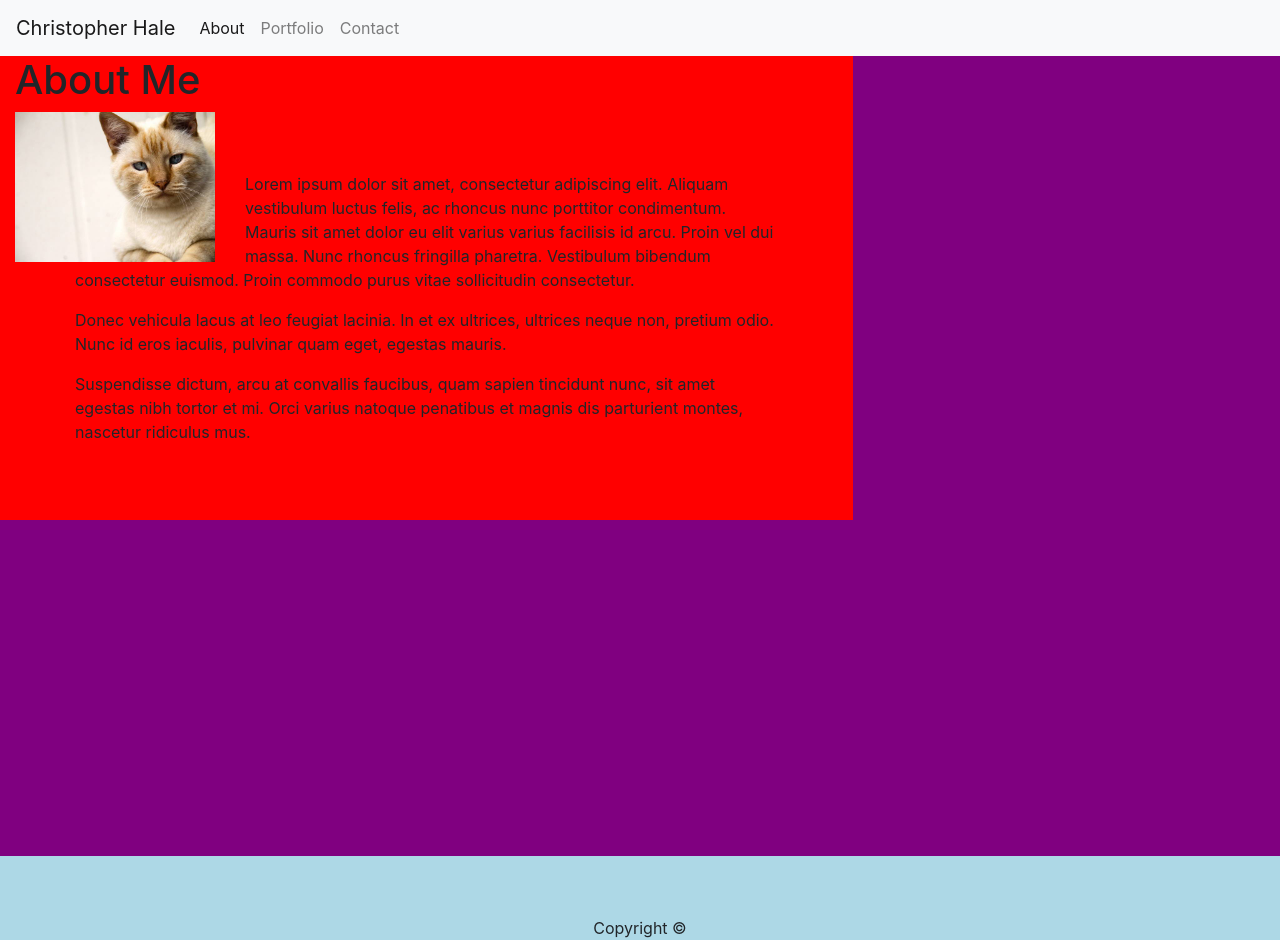
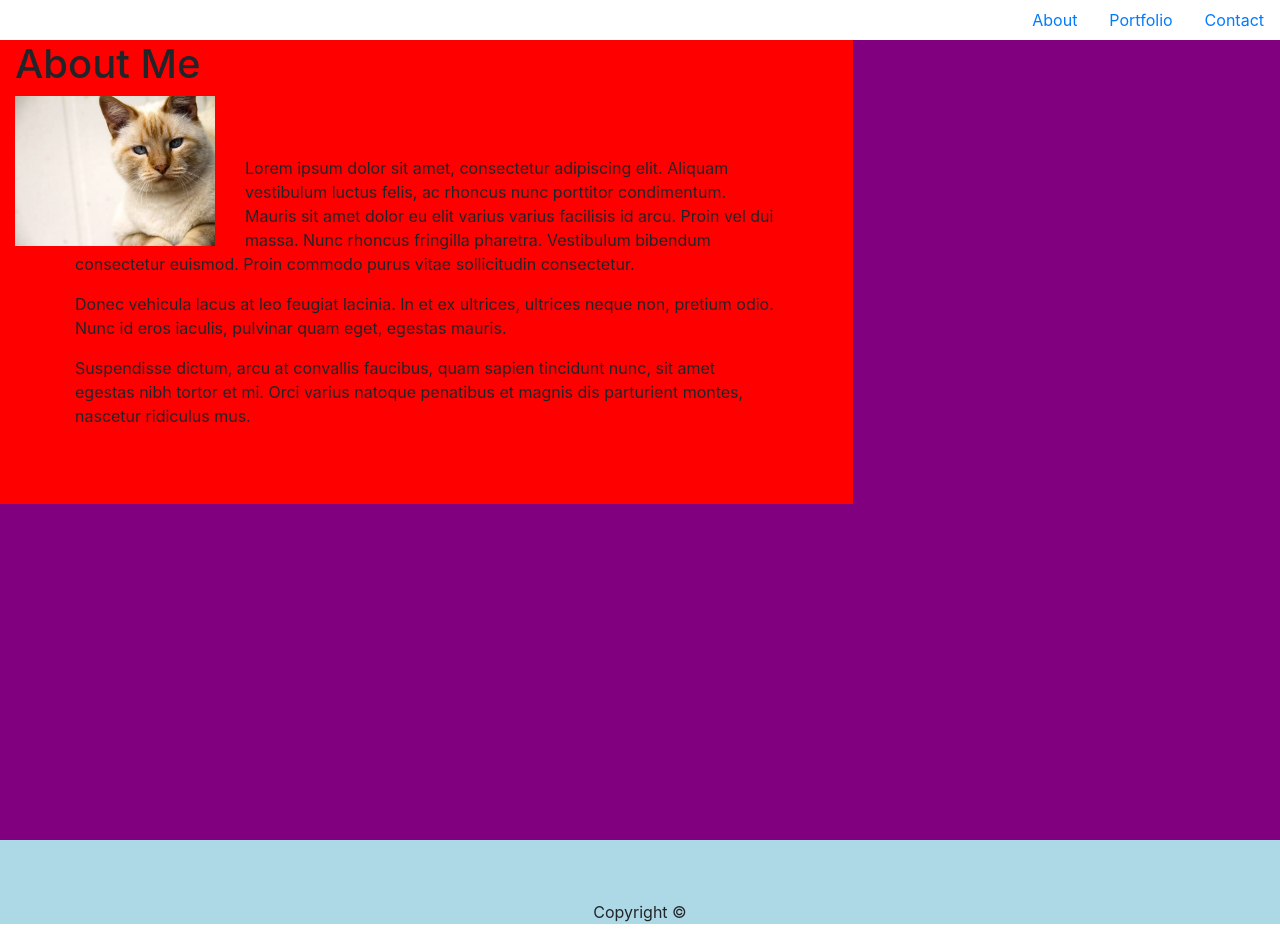
Before and after one commit to iUglyboi/Bootstrap-Portfolio, a plain HTML site: page index.html in a window 1280 px wide. Drawn offline with nearby package versions, Linux system fonts and the light colour scheme.

Commit message:
finished up cleaning homework

```diff
--- a/assets/style.css
+++ b/assets/style.css
@@ -88,3 +88,6 @@ button{
     width: 100%;
     margin-bottom: 30px;
 }
+a.nav-link{
+float: left;
+}
--- a/index.html
+++ b/index.html
@@ -9,26 +9,17 @@
     <link rel="stylesheet" href="assets/style.css">
 
 </head>
-<body><nav class="navbar navbar-expand-lg navbar-light bg-light">
-  <a class="navbar-brand" href="#">Christopher Hale</a>
-  <button class="navbar-toggler" type="button" data-toggle="collapse" data-target="#navbarSupportedContent" aria-controls="navbarSupportedContent" aria-expanded="false" aria-label="Toggle navigation">
-    <span class="navbar-toggler-icon"></span>
-  </button>
-
-  <div class="collapse navbar-collapse" id="navbarSupportedContent">
-    <ul class="navbar-nav mr-auto">
-      <li class="nav-item active">
-        <a class="nav-link" href="index.html">About<span class="sr-only">(current)</span></a>
+<body><ul class="nav justify-content-end">
+  <li class="nav-item">
+    <a class="nav-link active" href="index.html">About</a>
   </li>
   <li class="nav-item">
     <a class="nav-link" href="portfolio.html">Portfolio</a>
   </li>
-      <li class="nav-contact">
+  <li class="nav-item">
     <a class="nav-link" href="contact.html">Contact</a>
   </li>
-
 </ul>
-</nav>
         <div class="container-class">
                 <div class="row">
                   <div class="col-12">
```
Also changed, not shown: contact.html (+4 -12 lines), portfolio.html (+4 -12 lines). Lines whose indentation alone changed are shown as unchanged.
